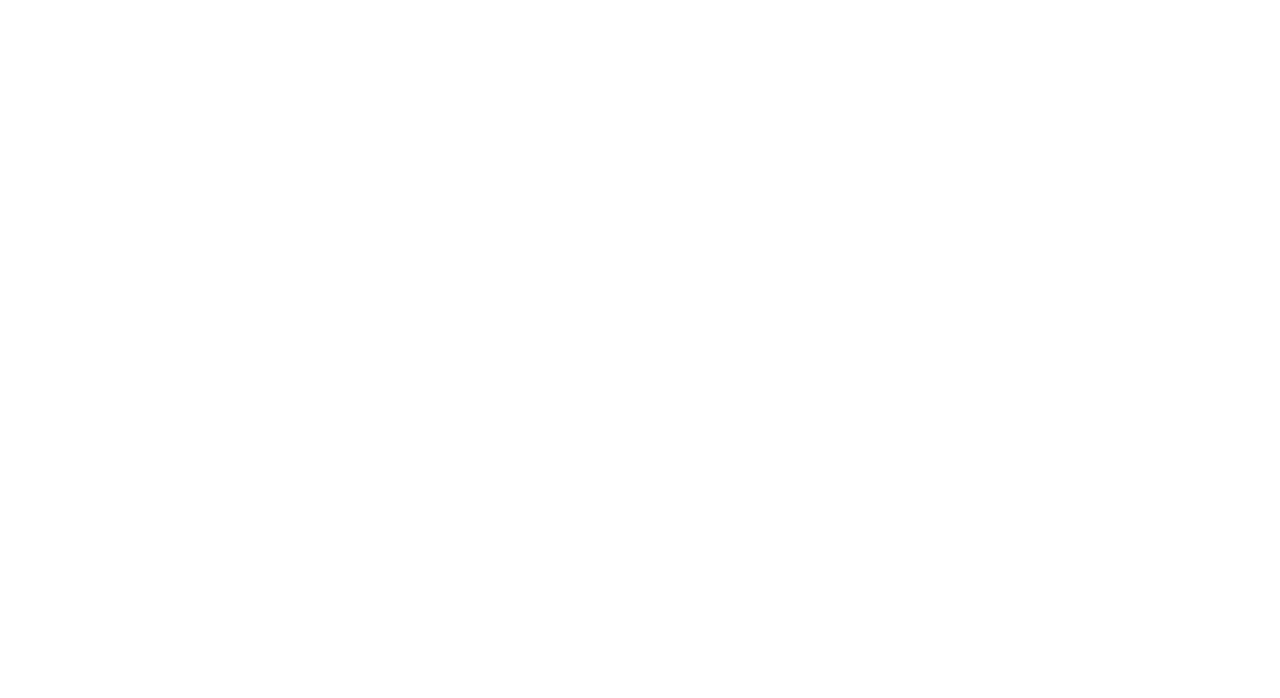
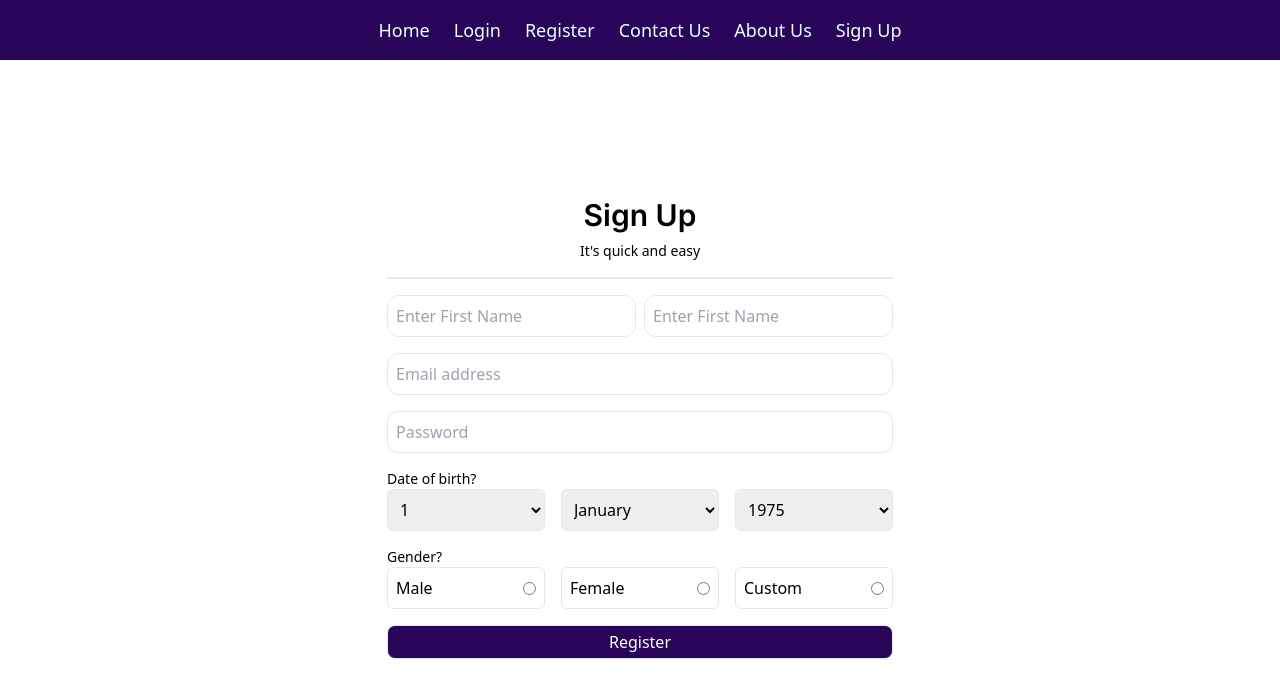
Before and after one commit to Muhammadbilalhaider/Dashboard, a React (Create React App) app: page /sign-up in a window 1280 px wide. Before the commit this address had no page. Shown: the top 698 px of the page. Built offline with nearby package versions, Linux system fonts and the light colour scheme.

Commit message:
Working on SignUp

```diff
--- a/src/App.js
+++ b/src/App.js
@@ -1,18 +1,19 @@
-import "./App.css";
+import './App.css';
 
 import {
   BrowserRouter as Router,
   Outlet,
   Route,
   Routes,
-} from "react-router-dom";
+} from 'react-router-dom';
 
-import AboutUs from "./Components/AboutUs";
-import ApplicationLogin from "./Components/ApplicationLogin";
-import ContactUs from "./Components/ContactUs";
-import Login from "./Components/Login";
-import Register from "./Components/Register";
-import Dashboard from "./Components/dashboard";
+import AboutUs from './Components/AboutUs';
+import ApplicationLogin from './Components/ApplicationLogin';
+import ContactUs from './Components/ContactUs';
+import Dashboard from './Components/dashboard';
+import Login from './Components/Login';
+import Register from './Components/Register';
+import SignUp from './Components/SignUp';
 
 function App() {
   const AppLayout = () => {
@@ -36,6 +37,7 @@
             <Route path="/contact-us" element={<ContactUs />} />
             <Route path="/applicationLogin" element={<ApplicationLogin />} />
             <Route path="/about-us" element={<AboutUs />} />
+            <Route path="/sign-up" element={<SignUp />} />
           </Route>
         </Routes>
       </Router>
--- a/src/Components/Navbar.jsx
+++ b/src/Components/Navbar.jsx
@@ -1,6 +1,8 @@
-import React, { useState } from "react";
-import { Link } from "react-router-dom";
-import sideimg from "../assets/sidebar.svg";
+import React, { useState } from 'react';
+
+import { Link } from 'react-router-dom';
+
+import sideimg from '../assets/sidebar.svg';
 
 const Navbar = () => {
   const [isOpen, setIsOpen] = useState(false);
@@ -28,6 +30,9 @@
       </li>
       <li className="flex  md:text-base lg:text-lg">
         <Link to="/about-us" onClick={closeSidebar}>About Us</Link>
+      </li>
+      <li className="flex  md:text-base lg:text-lg">
+        <Link to="/sign-up" onClick={closeSidebar}>Sign Up</Link>
       </li>
     </>
   );
--- /dev/null
+++ b/src/Components/SignUp.jsx
@@ -0,0 +1,88 @@
+import React from 'react';
+
+const SignUp = () => {
+    return (
+        <div className="flex justify-center items-center bg-white mt-10 px-4 w-full">
+            <form className="flex flex-col items-center max-w-lg">
+                <div className='flex flex-col w-full items-center justify-center'>
+                    <h1 className="text-3xl font-interFont font-extrabold text-center">
+                        Sign Up
+                    </h1>
+                    <p className="text-sm font-normal text-center mt-2">
+                        It's quick and easy
+                    </p>
+
+                    <div className="flex flex-col space-y-4 py-4 w-full">
+                        <span className='w-full block border-gray-200 border-t-2'> </span>
+
+                        <div className='flex flex-row w-full space-x-2'>
+                            <input className="border p-2 rounded-xl w-full" type="text" placeholder="Enter First Name" />
+                            <input className="border p-2 rounded-xl w-full" type="text" placeholder="Enter First Name" />
+
+                        </div>
+
+                        <input className="border p-2 rounded-xl w-full" type="email" placeholder="Email address" />
+                        <input className="border p-2 rounded-xl w-full" type="password" placeholder="Password" />
+
+                        <div className='flex flex-col w-full'>
+                            <p className='text-sm'>Date of birth?</p>
+                            <div className='flex  md:flex-row space-y-4 md:space-y-0 md:space-x-4'>
+                                <select className='border p-2 rounded-md w-full'>
+                                    {[...Array(31)].map((_, index) => (
+                                        <option key={index + 1} value={index + 1}>
+                                            {index + 1}
+                                        </option>
+                                    ))}
+                                </select>
+                                <select className='border p-2 rounded-md w-full'>
+                                    {[
+                                        "January", "Feb", "March", "April", "May", "June",
+                                        "July", "Aug", "Sep", "Oct", "Nov", "Dec"
+                                    ].map((month, index) => (
+                                        <option key={index} value={index + 1}>
+                                            {month}
+                                        </option>
+                                    ))}
+                                </select>
+                                <select className='border p-2 rounded-md w-full'>
+                                    {[...Array(2024 - 1975 + 1)].map((_, index) => {
+                                        const year = 1975 + index;
+                                        return (
+                                            <option key={year} value={year}>
+                                                {year}
+                                            </option>
+                                        );
+                                    })}
+                                </select>
+                            </div>
+                        </div>
+
+                        <div className='flex flex-col w-full'>
+                            <p className='text-sm'>Gender?</p>
+                            <div className='flex flex-row space-y-4 md:space-y-0 md:space-x-4'>
+                                <label className='border p-2 rounded-md w-full flex justify-between items-center'>
+                                    <span>Male</span>
+                                    <input type='radio' name='gender' value='male' />
+                                </label>
+                                <label className='border p-2 rounded-md w-full flex justify-between items-center'>
+                                    <span>Female</span>
+                                    <input type='radio' name='gender' value='female' />
+                                </label>
+                                <label className='border p-2 rounded-md w-full flex justify-between items-center'>
+                                    <span>Custom</span>
+                                    <input type='radio' name='gender' value='custom' />
+                                </label>
+                            </div>
+                        </div>
+
+                        <button className="border w-full my-5 py-1 text-white hover:bg-slate-800 bg-buttonColor rounded-lg">
+                            Register
+                        </button>
+                    </div>
+                </div>
+            </form>
+        </div>
+    );
+};
+
+export default SignUp;
--- a/src/Components/dashboard.jsx
+++ b/src/Components/dashboard.jsx
@@ -1,12 +1,11 @@
-import React from "react";
+import React from 'react';
 
-import Navbar from "./Navbar";
+import Navbar from './Navbar';
 
 const Dashboard = () => {
   return (
     <div>
       <Navbar />
-      khjlh
     </div>
   );
 };
```
Also changed, not shown: 1 other file (tests, documents, lock files or other folders).
